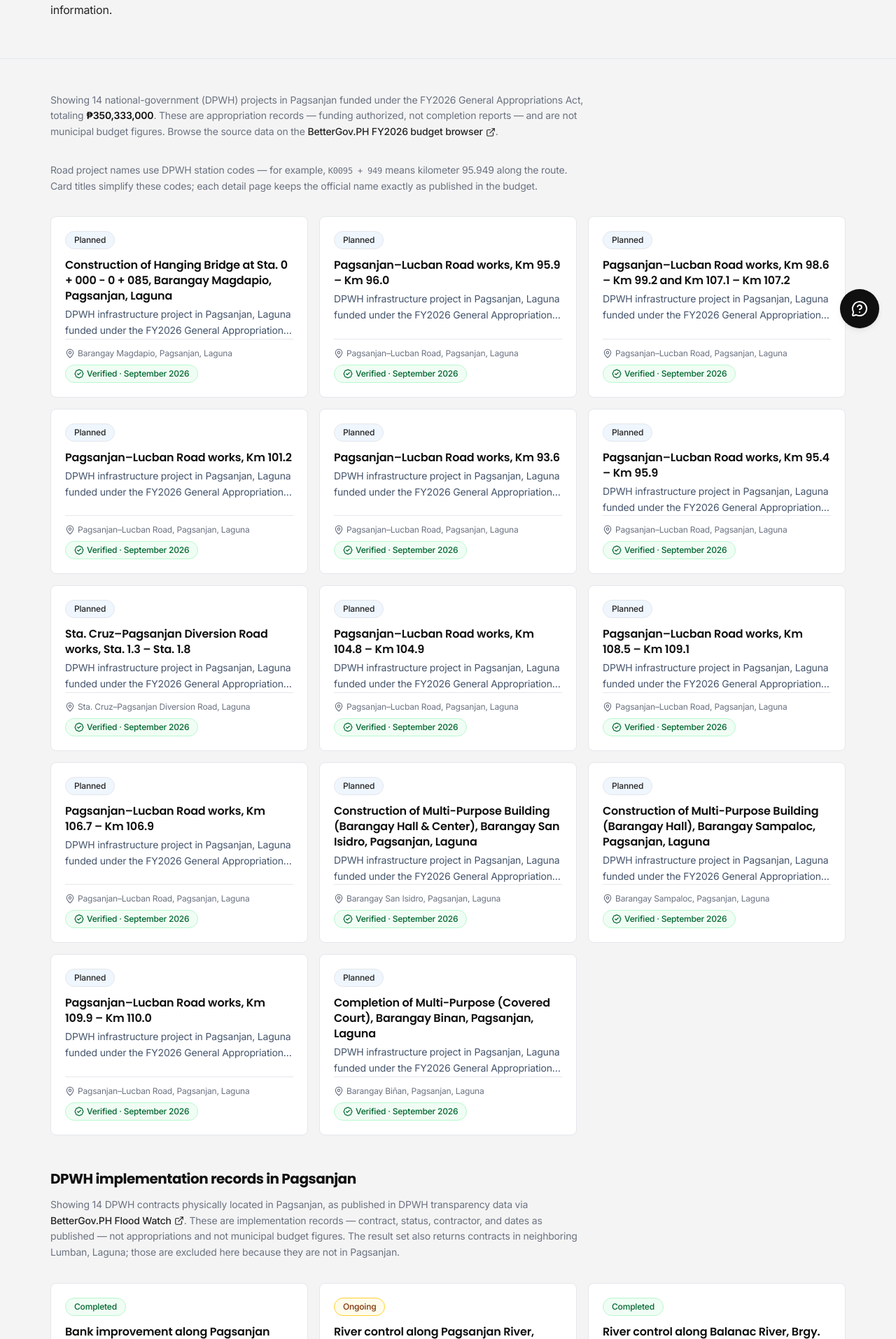
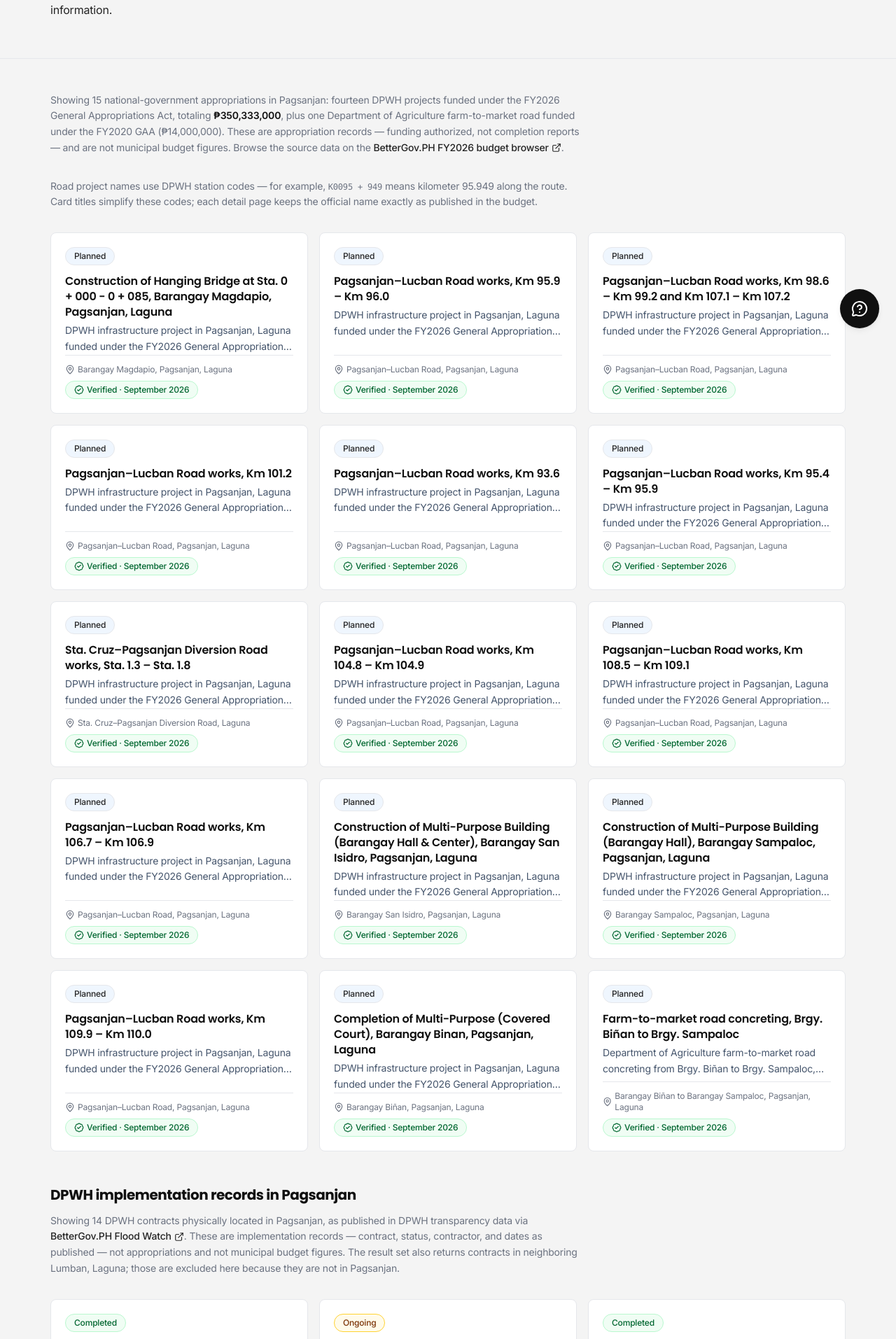
Before and after one commit to rswlljms/betterpagsanjan, a Next.js app: page /projects in a window 1280 px wide. Shown: the part 307-2220 px from the top of the page at 70% size. Built offline with nearby package versions, Linux system fonts and the light colour scheme; no server answers.

Commit message:
feat: add FY2020 DA farm-to-market road appropriation

```diff
--- a/app/projects/[slug]/page.tsx
+++ b/app/projects/[slug]/page.tsx
@@ -66,7 +66,7 @@ export default async function ProjectPage({ params }: ProjectPageProps) {
             <span className="font-semibold text-slate-700">
               {project.verification.sourceId === "bettergov-flood-watch"
                 ? "Official description in the DPWH record: "
-                : "Official name in the FY2026 GAA: "}
+                : "Official name in the GAA: "}
             </span>
             {project.name}
           </p>
--- a/app/projects/page.tsx
+++ b/app/projects/page.tsx
@@ -40,15 +40,16 @@ export default function ProjectsPage() {
         ) : (
           <>
             <p className="mb-8 max-w-3xl text-sm leading-relaxed text-muted">
-              Showing {projects.length} national-government (DPWH) projects in
-              Pagsanjan funded under the FY2026 General Appropriations Act,
-              totaling{" "}
+              Showing {projects.length} national-government appropriations in
+              Pagsanjan: fourteen DPWH projects funded under the FY2026 General
+              Appropriations Act, totaling{" "}
               <strong className="font-semibold text-ink">
                 {formatPeso(PROJECTS_FY2026_TOTAL)}
               </strong>
-              . These are appropriation records — funding authorized, not
-              completion reports — and are not municipal budget figures. Browse
-              the source data on the{" "}
+              , plus one Department of Agriculture farm-to-market road funded
+              under the FY2020 GAA (₱14,000,000). These are appropriation
+              records — funding authorized, not completion reports — and are not
+              municipal budget figures. Browse the source data on the{" "}
               <a
                 href="https://budget.bettergov.ph/gaa/2026"
                 target="_blank"
--- a/data/projects/projects.ts
+++ b/data/projects/projects.ts
@@ -4,18 +4,22 @@ import type { PublicProject, ProjectStatus } from "@/types/civic";
 /**
  * Public project directory (AGENTS.md §24).
  *
- * Seed records below are national-government (DPWH) projects physically
+ * Seed records below are national-government projects physically
  * located in Pagsanjan, Laguna, transcribed in September 2026 from the
- * FY2026 General Appropriations Act via the BetterGov.PH Budget Data API
- * (source: bettergov-budget-api; upstream: DBM publications).
+ * General Appropriations Act via the BetterGov.PH Budget Data API
+ * (source: bettergov-budget-api; upstream: DBM publications): fourteen
+ * DPWH projects under the FY2026 GAA plus one Department of Agriculture
+ * farm-to-market road under the FY2020 GAA (the only non-DPWH
+ * Pagsanjan-tagged program in the API result set).
  *
- * These are APPROPRIATION records — funding authorized under the FY2026
- * GAA — not implementation reports. Every record carries status "planned"
+ * These are APPROPRIATION records — funding authorized under the GAA —
+ * not implementation reports. Every record carries status "planned"
  * with an explicit note that construction status has not been verified.
  * Never change a status without supporting information, and never present
  * these national figures as municipal budget figures.
  */
 const GAA_2026_SOURCE = "https://budget.bettergov.ph/gaa/2026";
+const GAA_2020_SOURCE = "https://budget.bettergov.ph/gaa/2020";
 
 function dpwh2026(
   entry: Pick<
@@ -94,7 +98,8 @@ export const projects: PublicProject[] = [
     id: "sta-cruz-pagsanjan-diversion-road-2026",
     slug: "sta-cruz-pagsanjan-diversion-road-2026",
     name: "Sta. Cruz - Pagsanjan Diversion Road, Laguna, Sta. 1 + 300 - 1 + 839",
-    displayName: "Sta. Cruz–Pagsanjan Diversion Road works, Sta. 1.3 – Sta. 1.8",
+    displayName:
+      "Sta. Cruz–Pagsanjan Diversion Road works, Sta. 1.3 – Sta. 1.8",
     location: "Sta. Cruz–Pagsanjan Diversion Road, Laguna",
     budget: "₱24,055,000 — FY2026 GAA (DPWH)",
   }),
@@ -151,9 +156,31 @@ export const projects: PublicProject[] = [
     location: "Barangay Biñan, Pagsanjan, Laguna",
     budget: "₱2,000,000 — FY2026 GAA (DPWH)",
   }),
+  {
+    id: "fmr-binan-sampaloc-2020",
+    slug: "fmr-binan-sampaloc-2020",
+    name: "Concreting of Brgy. Biñan to Brgy. Sampaloc FMR, Brgy. Biñan and Brgy. Sampaloc, Pagsanjan, Laguna",
+    displayName:
+      "Farm-to-market road concreting, Brgy. Biñan to Brgy. Sampaloc",
+    location: "Barangay Biñan to Barangay Sampaloc, Pagsanjan, Laguna",
+    description:
+      "Department of Agriculture farm-to-market road concreting from Brgy. Biñan to Brgy. Sampaloc, funded under the FY2020 General Appropriations Act. This record reflects the national appropriation only — construction status has not been verified.",
+    implementingOffice: "Department of Agriculture (DA)",
+    status: "planned",
+    budget: "₱14,000,000 — FY2020 GAA (DA)",
+    sourceUrl: GAA_2020_SOURCE,
+    verification: {
+      status: "verified",
+      sourceId: "bettergov-budget-api",
+      sourceUrl: GAA_2020_SOURCE,
+      verifiedAt: "2026-09",
+      note: "Project name and peso amount as published in the FY2020 GAA via the BetterGov.PH Budget Data API (DBM data); the only non-DPWH Pagsanjan-tagged program in the result set. The API renders Biñan without the ñ; corrected here to match the barangay name. Appropriation record only — implementation status unverified. Verify against official DBM/DA documents before formal citation.",
+    },
+    lastChecked: LAST_CHECKED,
+  },
 ];
 
-/** Sum of the FY2026 GAA amounts above, in exact pesos. */
+/** Sum of the fourteen FY2026 GAA (DPWH) amounts above, in exact pesos. */
 export const PROJECTS_FY2026_TOTAL = 350333000;
 
 export function formatPeso(amount: number): string {
```
Also changed, not shown: 1 other file (tests, documents, lock files or other folders).
